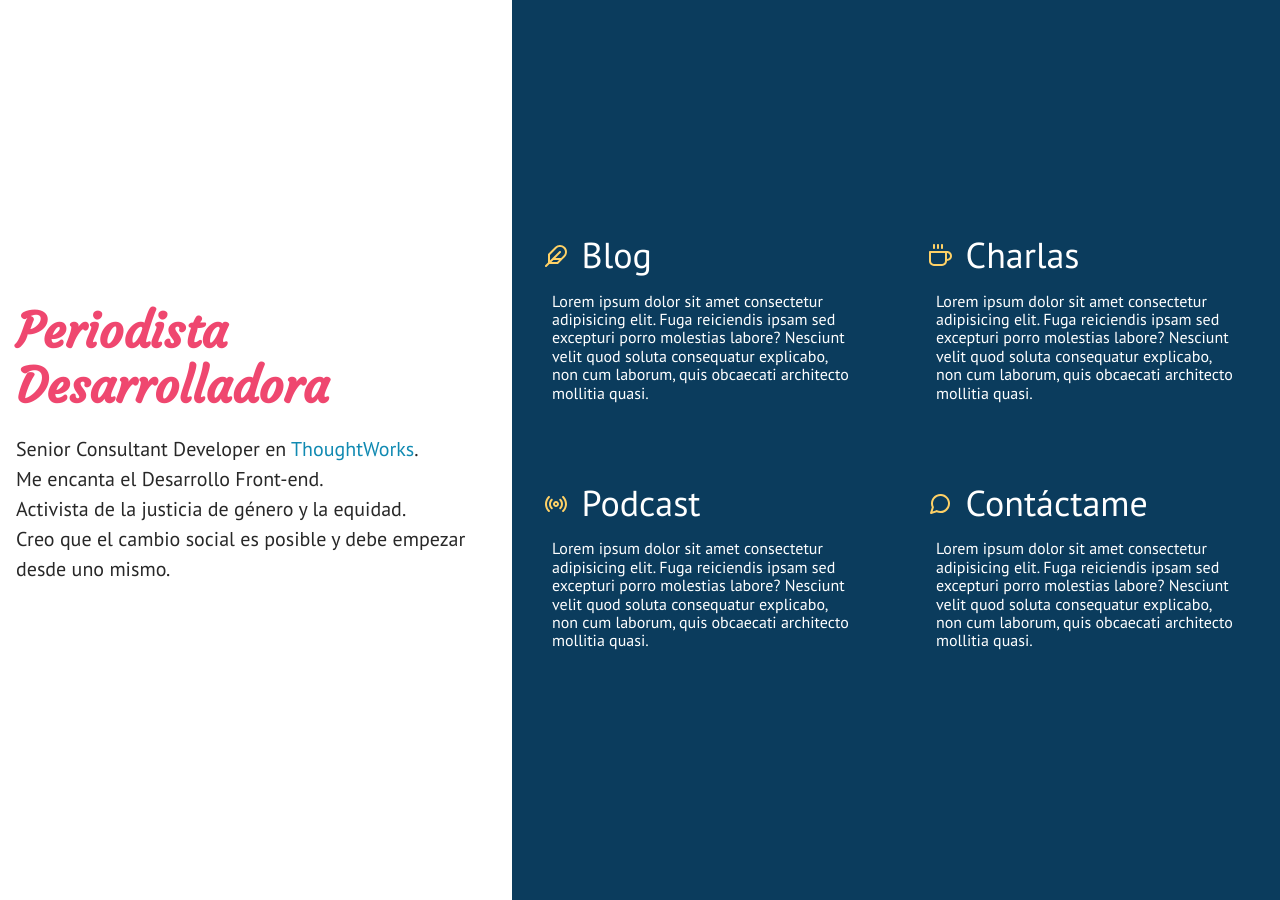
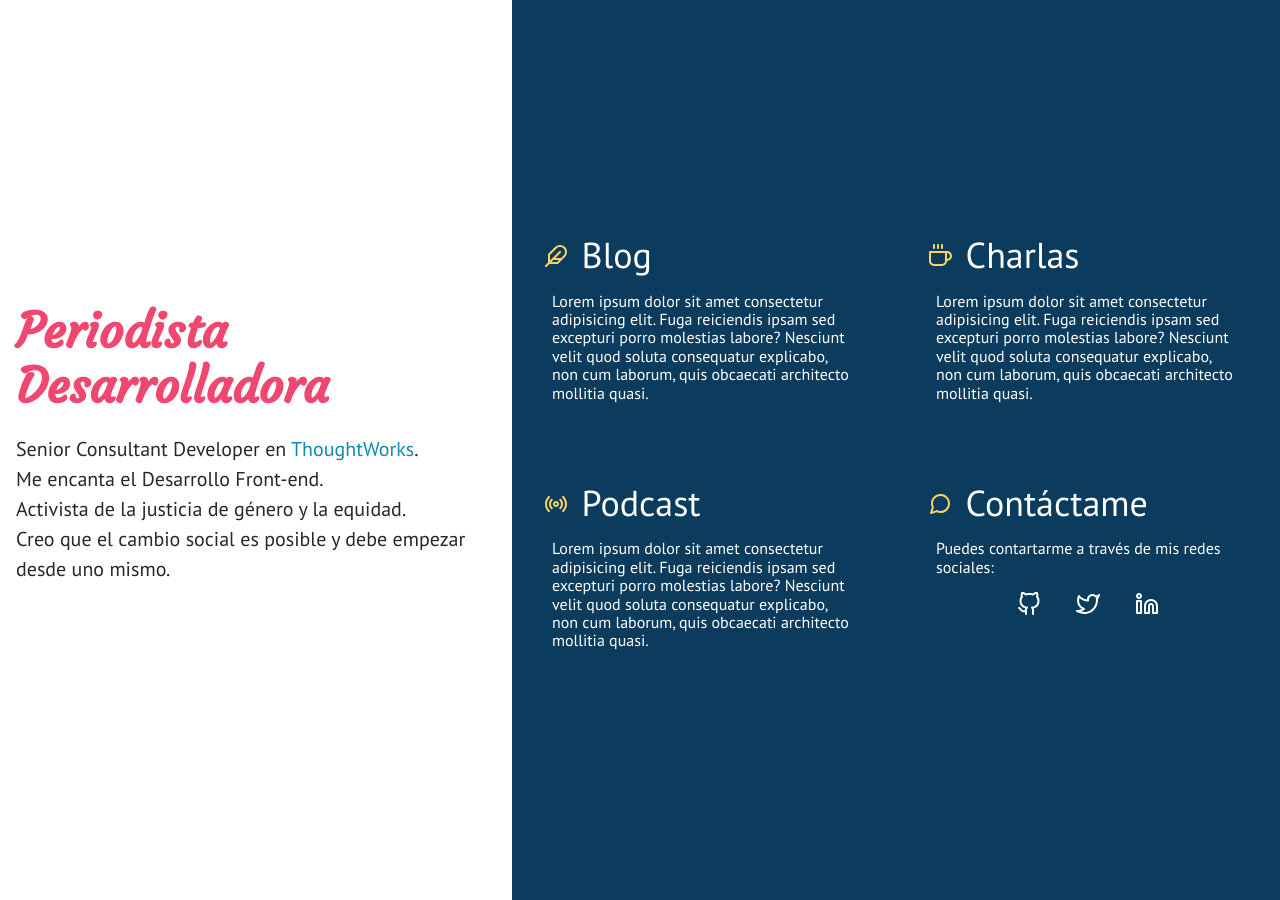
Before and after one commit to carlast22/carlast22.github.io, a Jekyll site: the page built from index.html, in a window 1280 px wide. Built offline with Jekyll 4.4.1, drawn with Linux system fonts in a browser that asks for light colours.

Commit message:
Changes text

```diff
--- a/index.html
+++ b/index.html
@@ -6,16 +6,17 @@ title: Home
 <article class="flex flex-wrap bg-white min-vh-100">
   <div class="flex items-center w-100 w-40-l pv4">
     <div class="pa3 mw6 center">
-      <p class="f2 f1-ns b mv2 site-title theme-pink">Periodista<br>Desarrolladora<br></p>
+      <p class="f2 f1-ns b mv2 site-title theme-pink">
+        Periodista<br />Desarrolladora<br />
+      </p>
       <section>
         <p class="f5 f4-ns lh-copy theme-black">
           Senior Consultant Developer en
-          <a
-            class="link black theme-blue"
-            href="{{ site.author.company }}"
-            >ThoughtWorks</a>.<br>
-            Me encanta el Desarrollo Front-end.<br>
-            Activista de la justicia de género y la equidad.<br>
+          <a class="link black theme-blue" href="{{ site.author.company }}"
+            >ThoughtWorks</a
+          >.<br />
+          Me encanta el Desarrollo Front-end.<br />
+          Activista de la justicia de género y la equidad.<br />
           Creo que el cambio social es posible y debe empezar desde uno mismo.
         </p>
       </section>
@@ -28,7 +29,10 @@ title: Home
           <img alt="blog" class="img mr1" src="/img/icons/feather.svg" />
           Blog
           <p class="ph2 f5">
-            Lorem ipsum dolor sit amet consectetur adipisicing elit. Fuga reiciendis ipsam sed excepturi porro molestias labore? Nesciunt velit quod soluta consequatur explicabo, non cum laborum, quis obcaecati architecto mollitia quasi.
+            Lorem ipsum dolor sit amet consectetur adipisicing elit. Fuga
+            reiciendis ipsam sed excepturi porro molestias labore? Nesciunt
+            velit quod soluta consequatur explicabo, non cum laborum, quis
+            obcaecati architecto mollitia quasi.
           </p>
         </a>
       </div>
@@ -37,27 +41,57 @@ title: Home
           <img alt="charlas" class="img mr1" src="/img/icons/coffee.svg" />
           Charlas
           <p class="ph2 f5">
-            Lorem ipsum dolor sit amet consectetur adipisicing elit. Fuga reiciendis ipsam sed excepturi porro molestias labore? Nesciunt velit quod soluta consequatur explicabo, non cum laborum, quis obcaecati architecto mollitia quasi.
+            Lorem ipsum dolor sit amet consectetur adipisicing elit. Fuga
+            reiciendis ipsam sed excepturi porro molestias labore? Nesciunt
+            velit quod soluta consequatur explicabo, non cum laborum, quis
+            obcaecati architecto mollitia quasi.
           </p>
         </a>
       </div>
       <div class="flex flex-column pa4 w-50-l mw6-l">
-        <a class="link dim white" href="/cv">
+        <div class="link dim white" href="/cv">
           <img alt="radio" class="img mr1" src="/img/icons/radio.svg" />
           Podcast
           <p class="ph2 f5">
-            Lorem ipsum dolor sit amet consectetur adipisicing elit. Fuga reiciendis ipsam sed excepturi porro molestias labore? Nesciunt velit quod soluta consequatur explicabo, non cum laborum, quis obcaecati architecto mollitia quasi.
+            Lorem ipsum dolor sit amet consectetur adipisicing elit. Fuga
+            reiciendis ipsam sed excepturi porro molestias labore? Nesciunt
+            velit quod soluta consequatur explicabo, non cum laborum, quis
+            obcaecati architecto mollitia quasi.
           </p>
-        </a>
+        </div>
       </div>
       <div class="flex flex-column pa4 w-50-l mw6-l">
-        <a class="link dim white" href="/cv">
-          <img alt="message" class="img mr1" src="/img/icons/message-circle.svg" />
+        <div class="white">
+          <img
+            alt="message"
+            class="img mr1"
+            src="/img/icons/message-circle.svg"
+          />
           Contáctame
-          <p class="ph2 f5">
-            Lorem ipsum dolor sit amet consectetur adipisicing elit. Fuga reiciendis ipsam sed excepturi porro molestias labore? Nesciunt velit quod soluta consequatur explicabo, non cum laborum, quis obcaecati architecto mollitia quasi.
-          </p>
-        </a>
+          <div class="ph2 f5">
+            <p>Puedes contartarme a través de mis redes sociales:</p>
+            <div class="flex justify-around ph5">
+              <a
+                class="link dim gray"
+                href="{{ site.author.github }}"
+              >
+                <img alt="github" class="img" src="/img/icons/github-white.svg" />
+              </a>
+              <a
+                class="link dim gray"
+                href="{{ site.author.twitter }}"
+              >
+                <img alt="twitter" class="img" src="/img/icons/twitter-white.svg" />
+              </a>
+              <a
+                class="link dim gray"
+                href="{{ site.author.linkedin }}"
+              >
+                <img alt="linkedin" class="img" src="/img/icons/linkedin-white.svg" />
+              </a>
+            </div>
+          </div>
+        </div>
       </div>
     </section>
   </div>
```
